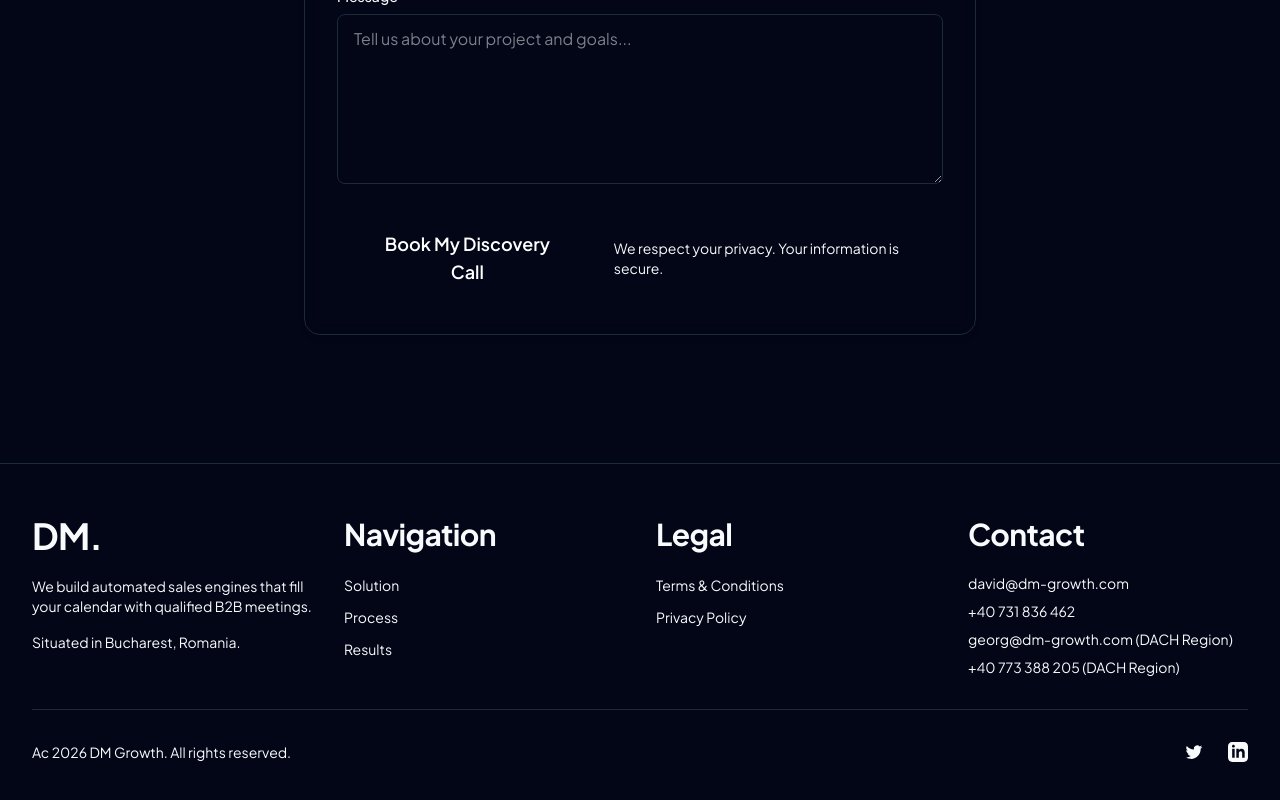
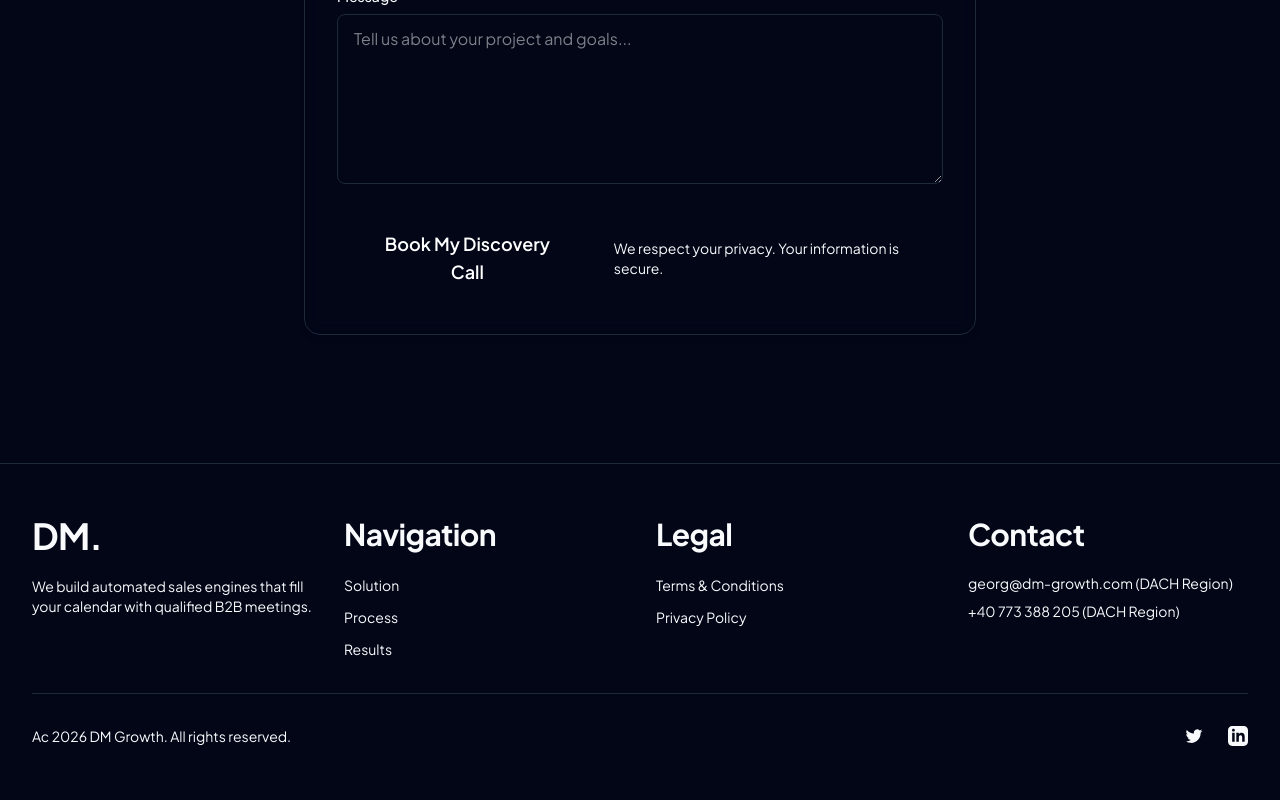
Before and after one commit to gorgo-cpu/DM_Site, a Next.js app: page / in a window 1280 px wide. Shown: the part 6735-7535 px from the top of the page. Built offline with nearby package versions, Linux system fonts and the light colour scheme.

Commit message:
modifications

```diff
--- a/components/layout/Footer.tsx
+++ b/components/layout/Footer.tsx
@@ -31,7 +31,7 @@ export default function Footer() {
                 We build automated sales engines that fill your calendar with qualified B2B meetings.
               </p>
               <p className="text-primary-400 text-sm mt-4">
-                Situated in Bucharest, Romania.
+
               </p>
             </div>
 
@@ -84,7 +84,7 @@ export default function Footer() {
                     href="mailto:david@dm-growth.com"
                     className="hover:text-accent-500 transition-colors"
                   >
-                    david@dm-growth.com
+
                   </a>
                 </li>
                 <li>
@@ -92,7 +92,7 @@ export default function Footer() {
                     href="tel:+40731836462"
                     className="hover:text-accent-500 transition-colors"
                   >
-                    +40 731 836 462
+
                   </a>
                 </li>
                 <li>
```
